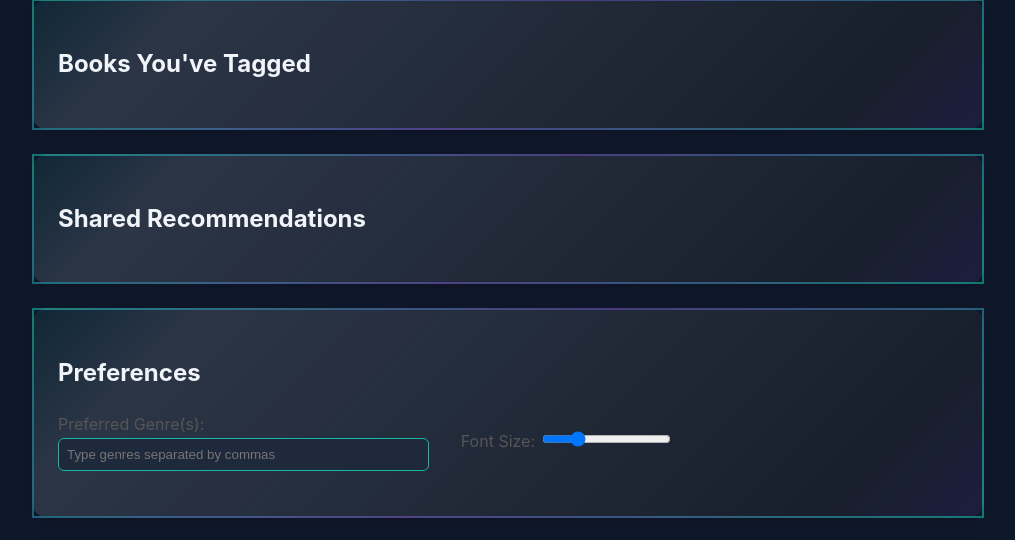
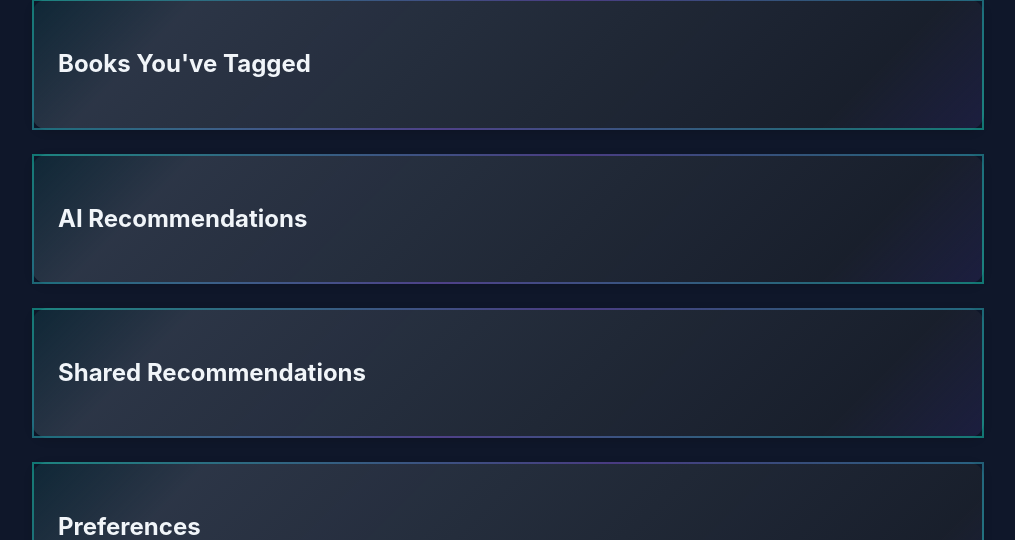
Before and after one commit to User-DanAiEd/BookHub_personal, a Flask app: page /profile in a window 1280 px wide. Shown: the part 419-959 px from the top of the page, without its empty margins (132-1147 px from the left). Run offline with Flask 3, Linux system fonts and the light colour scheme; some libraries are stand-ins or nearby versions.

Commit message:
added a simple ai recommendation in profile page

```diff
--- a/server/app.py
+++ b/server/app.py
@@ -632,7 +632,7 @@ def recommendations_by_tags():
         tags = data.get("tags", [])
         limit = data.get("limit", 10)
 
-        recs = optimized_firebase.get_recommendations_by_tags(user_id, tags, limit=limit)
+        recs = optimized_firebase.get_recommendations_by_tags_optimized(tags, limit, user_id)
         return jsonify({"recommendations": recs})
     except Exception as e:
         logging.error(f"Error getting tag recommendations: {e}")
--- a/server/templates/profile.html
+++ b/server/templates/profile.html
@@ -129,6 +129,13 @@
                 <!-- Populated by JS -->
             </div>
         </section>
+        <section class="profile-section" id="recommendationsSection">
+            <h2>AI Recommendations</h2>
+            <div id="recommendationsMessage"></div>
+            <div class="books-list" id="recommendationsList">
+                <!-- Populated by JS -->
+            </div>
+        </section>
         <section class="profile-section" id="sharedRecommendationsSection">
             <h2>Shared Recommendations</h2>
             <div class="books-list" id="sharedRecommendationsList">
@@ -183,6 +190,8 @@
         const db = getFirestore(app);
         let userId = null;
         let userProfile = {};
+        let userTags = [];
+        let idToken = null;
 
         // Access control: Only allow logged-in users
         onAuthStateChanged(auth, async (user) => {
@@ -195,6 +204,7 @@
                 return;
             }
             userId = user.uid;
+            idToken = await user.getIdToken();
             userProfile = {
                 username: user.displayName || user.email.split('@')[0],
                 email: user.email,
@@ -204,6 +214,7 @@
             renderProfileInfo();
             await loadTrackedBooks();
             await loadTags();
+            await loadRecommendations();
             await loadSharedRecommendations();
             await loadStats();
             loadPreferences();
@@ -288,6 +299,7 @@
                 }
             });
             allTags = [...new Set(allTags)];
+            userTags = allTags;
             allTags.forEach(tag => {
                 tagList.innerHTML += `<span class="tag-item">${tag}</span>`;
             });
@@ -356,6 +368,54 @@
             });
             document.getElementById('mostReadGenreValue').textContent = mostReadGenre;
         }
+
+        async function loadRecommendations() {
+            const messageDiv = document.getElementById('recommendationsMessage');
+            const listDiv = document.getElementById('recommendationsList');
+            listDiv.innerHTML = '';
+            if (userTags.length === 0) {
+                messageDiv.textContent = 'Tag some books to get AI recommendations.';
+                return;
+            }
+            const firstTag = userTags[0];
+            messageDiv.textContent = `Since you have tagged "${firstTag}", here are some similar books.`;
+            try {
+                const response = await fetch('/api/recommendations/tags', {
+                    method: 'POST',
+                    headers: {
+                        'Content-Type': 'application/json',
+                        'Authorization': `Bearer ${idToken}`
+                    },
+                    body: JSON.stringify({
+                        user_id: userId,
+                        tags: userTags,
+                        limit: 3
+                    })
+                });
+                if (!response.ok) {
+                    throw new Error('Failed to fetch recommendations');
+                }
+                const data = await response.json();
+                const recs = data.recommendations || [];
+                if (recs.length === 0) {
+                    listDiv.innerHTML = '<div>No recommendations found.</div>';
+                    return;
+                }
+                recs.forEach(rec => {
+                    const coverUrl = rec.coverUrl || rec.cover || '/static/images/books.jpg';
+                    listDiv.innerHTML += `
+                        <div class="book-card">
+                            <img src="${coverUrl}" alt="Book Cover" style="width:100%; height:160px; object-fit:cover; border-radius:8px;" />
+                            <div><strong>${rec.title || 'Untitled'}</strong></div>
+                            <div>by ${rec.author || 'Unknown'}</div>
+                        </div>
+                    `;
+                });
+            } catch (error) {
+                console.error('Error loading recommendations:', error);
+                listDiv.innerHTML = '<div>Error loading recommendations.</div>';
+            }
+        }
     </script>
 </body>
 </html>
```
